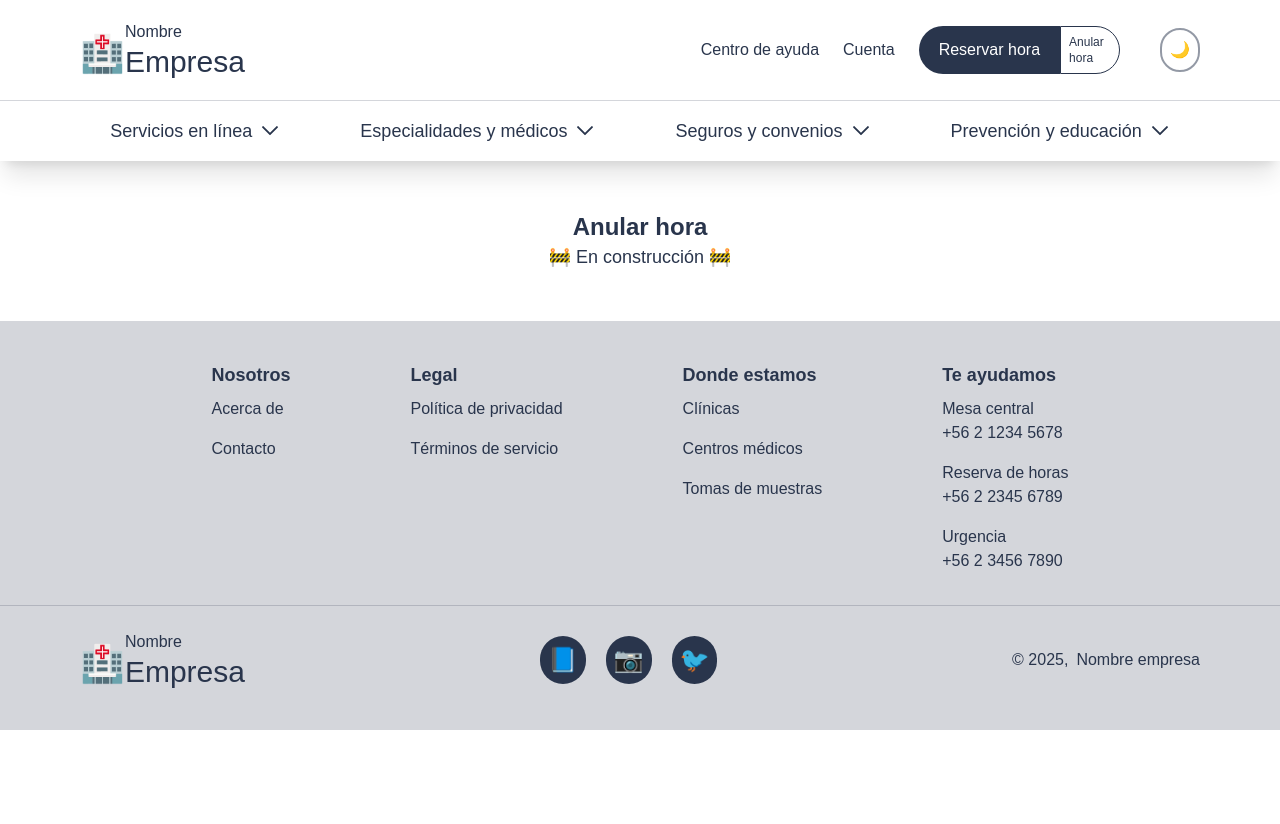
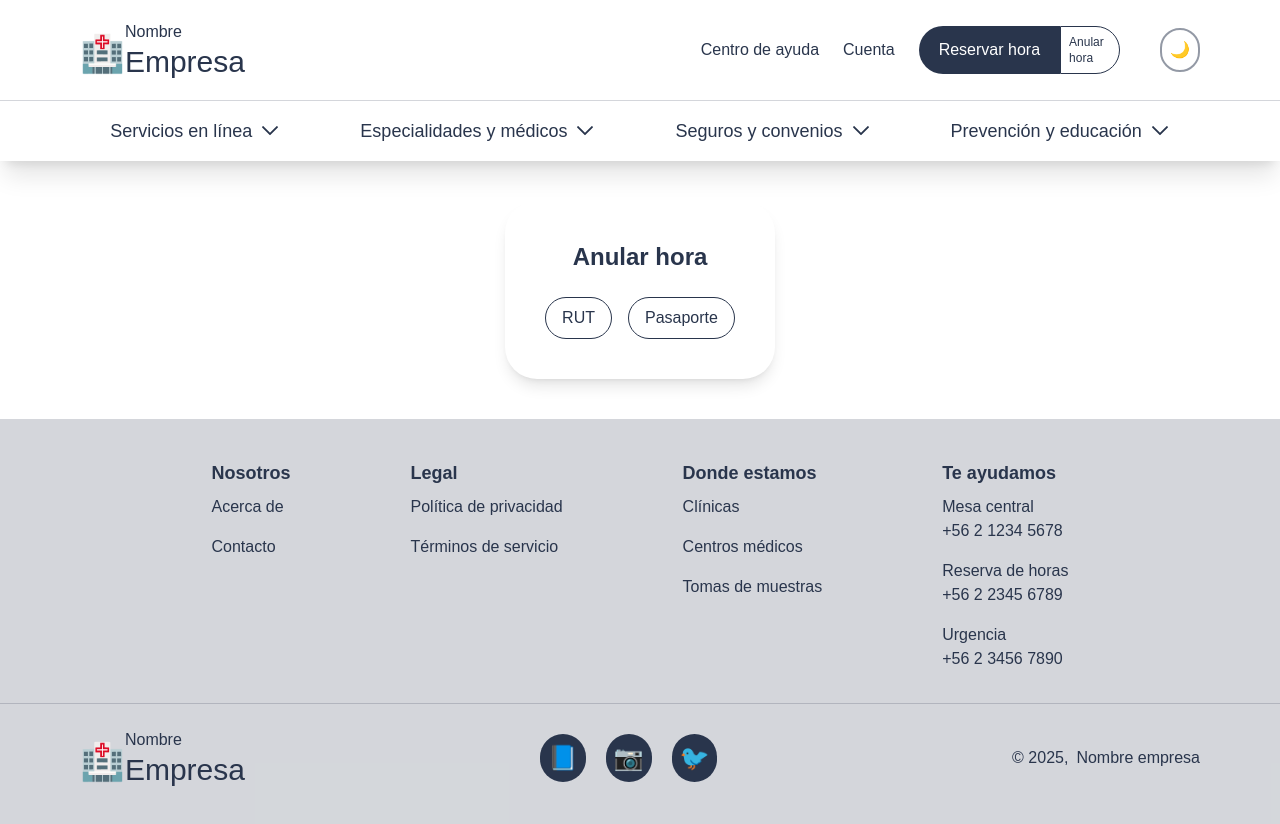
Before and after one commit to Clinica-GONISOMA/frontend-web-patient, a Next.js app: page /cancel-appointment in a window 1280 px wide. Shown: the top 824 px of the page. Before the commit the page ends 800 px from the top, so only its background shows below. Built offline with nearby package versions, Linux system fonts and the light colour scheme.

Commit message:
[ADD] cancel-appointment view

```diff
--- a/src/app/cancel-appointment/page.tsx
+++ b/src/app/cancel-appointment/page.tsx
@@ -1,9 +1,46 @@
+'use client';
+import { useState } from "react";
 
-export default function Appointment() {
+export default function CancelAppointment() {
+  const [selected, setSelected] = useState<'rut' | 'pasaporte' | null>(null);
+  const [value, setValue] = useState('');
+
   return (
-    <div className="w-full h-40 flex flex-col items-center justify-center">
-      <p className="text-2xl font-bold">Anular hora</p>
-      <p className="text-lg">🚧 En construcción 🚧</p>
+    <div className="w-full items-center justify-center flex">
+      <div className="flex flex-col items-center justify-center bg-[var(--color-background)] shadow-lg m-10 p-10 w-fit rounded-4xl gap-6">
+        <p className="text-2xl font-bold">Anular hora</p>
+
+        {/* Selector */}
+        <div className="flex gap-4">
+          <button
+            className={`border rounded-full px-4 py-2 transition ${
+              selected === 'rut' ? 'bg-[var(--color-foreground)] text-[var(--color-background)]' : 'bg-[var(--color-background)] text-[var(--color-foreground)]'
+            }`}
+            onClick={() => setSelected('rut')}
+          >
+            RUT
+          </button>
+          <button
+            className={`border rounded-full px-4 py-2 transition ${
+              selected === 'pasaporte' ? 'bg-[var(--color-foreground)] text-[var(--color-background)]' : 'bg-[var(--color-background)] text-[var(--color-foreground)]'
+            }`}
+            onClick={() => setSelected('pasaporte')}
+          >
+            Pasaporte
+          </button>
+        </div>
+
+        {/* Input */}
+        {selected && (
+          <input
+            type="text"
+            placeholder={selected === 'rut' ? 'Ingresa tu RUT' : 'Ingresa tu pasaporte'}
+            className="border rounded-full px-4 py-2 w-64 mt-2 caret-[var(--color-foreground)] "
+            value={value}
+            onChange={(e) => setValue(e.target.value)}
+          />
+        )}
+      </div>
     </div>
   );
 }
```
